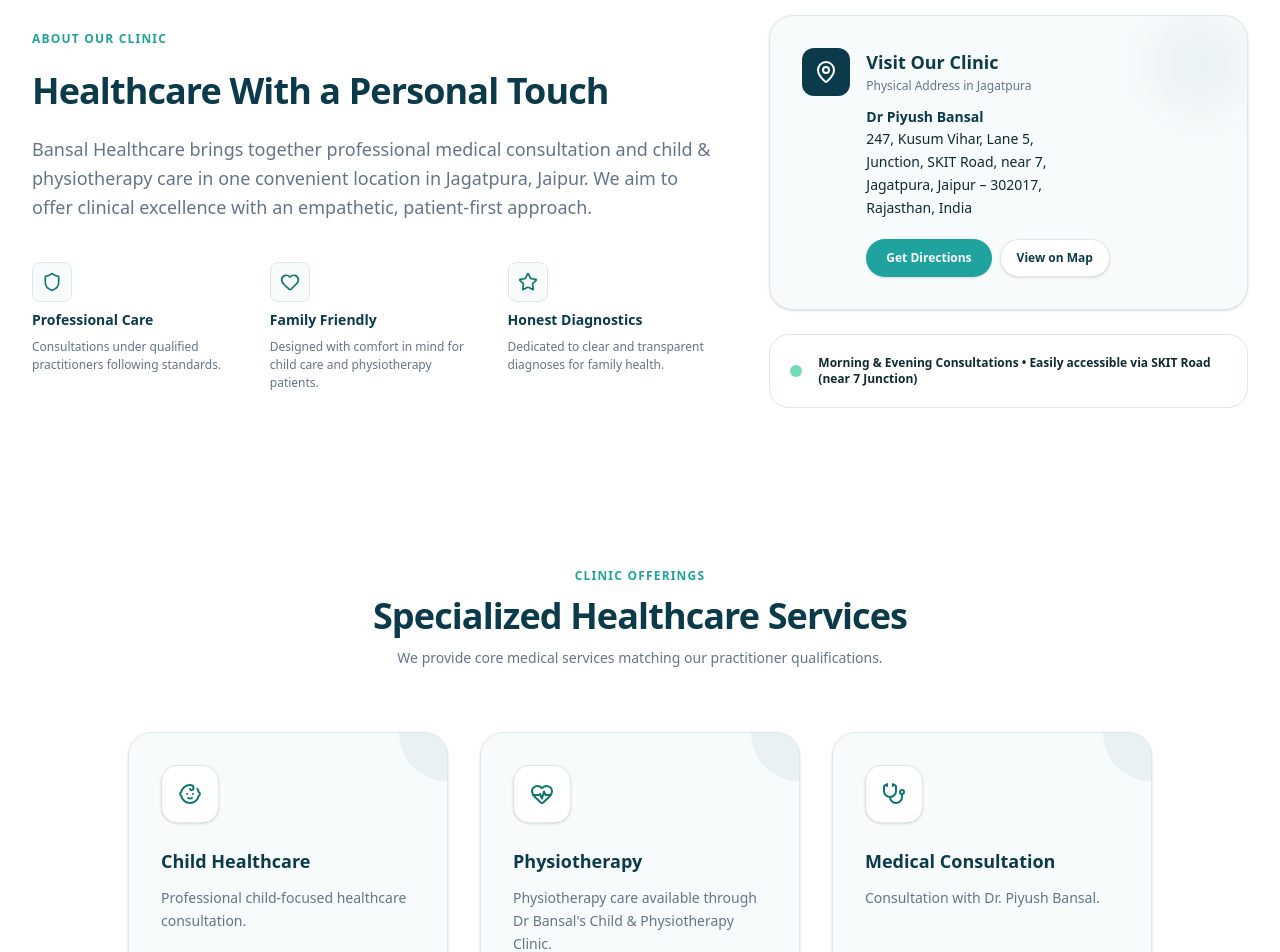
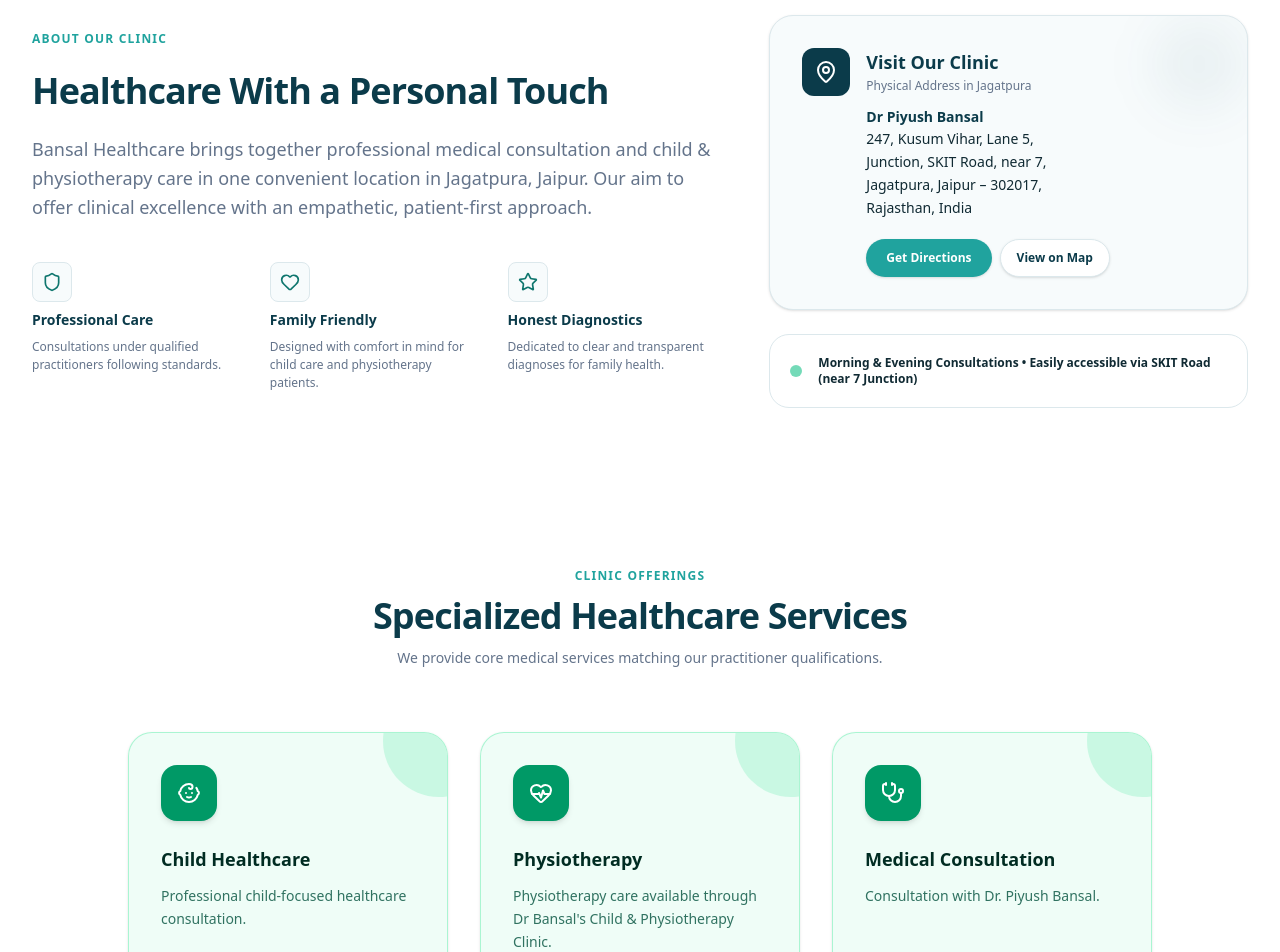
Before and after one commit to ramlalkumawat/bansal-healthcare, a Next.js app: page / in a window 1280 px wide. Shown: the part 900-1852 px from the top of the page. Built offline with nearby package versions, Linux system fonts and the light colour scheme.

Commit message:
Change services boxes to green color theme

```diff
--- a/src/components/AboutSection.tsx
+++ b/src/components/AboutSection.tsx
@@ -36,7 +36,7 @@
               Healthcare With a Personal Touch
             </h2>
             <p className="text-base sm:text-lg text-text-muted leading-relaxed">
-              Bansal Healthcare brings together professional medical consultation and child & physiotherapy care in one convenient location in Jagatpura, Jaipur. We aim to offer clinical excellence with an empathetic, patient-first approach.
+              Bansal Healthcare brings together professional medical consultation and child & physiotherapy care in one convenient location in Jagatpura, Jaipur. Our aim to offer clinical excellence with an empathetic, patient-first approach.
             </p>
 
             {/* Core Values / Highlights Grid */}
--- a/src/components/ServicesSection.tsx
+++ b/src/components/ServicesSection.tsx
@@ -36,21 +36,21 @@
             return (
               <div
                 key={service.id}
-                className="bg-bg-light border border-border-light rounded-[24px] p-6 sm:p-8 flex flex-col items-start text-left shadow-sm hover:shadow-md hover:border-accent/40 transition-all duration-300 relative overflow-hidden group"
+                className="bg-emerald-50/80 border border-emerald-200/90 rounded-[24px] p-6 sm:p-8 flex flex-col items-start text-left shadow-sm hover:shadow-lg hover:border-emerald-400 hover:-translate-y-1 transition-all duration-300 relative overflow-hidden group"
               >
                 {/* Decorative shape */}
-                <div className="absolute -top-12 -right-12 w-24 h-24 bg-primary/5 rounded-full group-hover:scale-125 transition-transform duration-300" />
+                <div className="absolute -top-12 -right-12 w-28 h-28 bg-emerald-200/50 rounded-full group-hover:scale-125 transition-transform duration-300" />
 
                 {/* Icon Container */}
-                <div className="p-4 bg-white text-secondary rounded-2xl border border-border-light mb-6 shadow-sm shrink-0 group-hover:text-accent group-hover:border-accent/35 transition-colors">
+                <div className="p-4 bg-emerald-600 text-white rounded-2xl shadow-md mb-6 shrink-0 group-hover:bg-emerald-700 group-hover:scale-105 transition-all duration-300">
                   <IconComponent className="w-6 h-6" />
                 </div>
 
                 {/* Service Details */}
-                <h3 className="text-lg font-bold text-primary mb-3">
+                <h3 className="text-lg font-bold text-emerald-950 mb-3 group-hover:text-emerald-800 transition-colors">
                   {service.title}
                 </h3>
-                <p className="text-sm text-text-muted leading-relaxed flex-1">
+                <p className="text-sm text-emerald-900/80 leading-relaxed flex-1 font-medium">
                   {service.description}
                 </p>
               </div>
```
